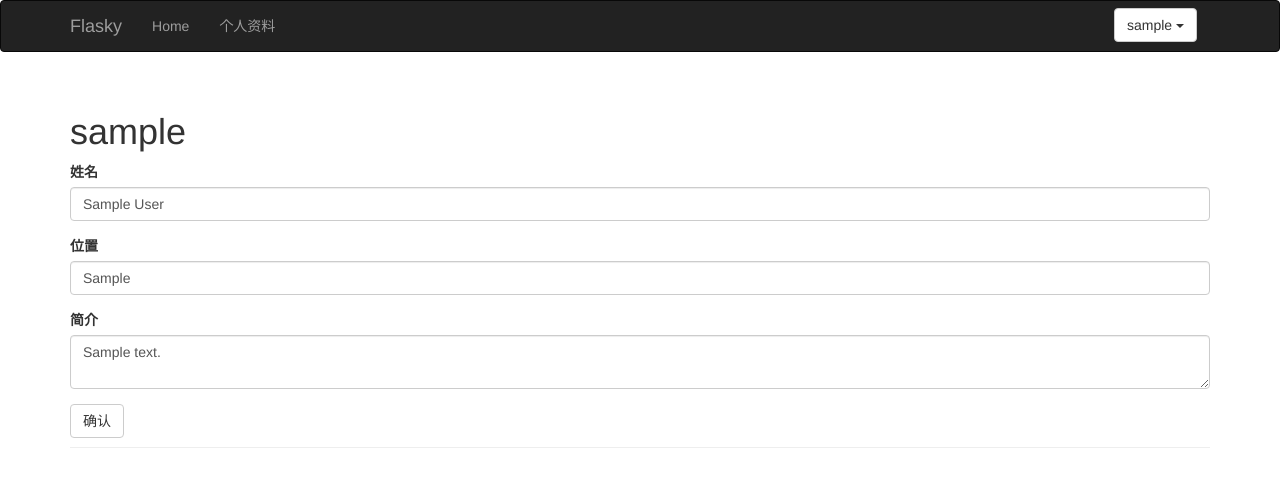
After one commit to wangyuhuiever/flask, a Flask app: page /edit_profile in a window 1280 px wide. The commit adds this page. Shown: the top 487 px of the page. Run offline with Flask 2, Linux system fonts and the light colour scheme; a user stored in the database is signed in; tables that the repository leaves empty hold one stand-in row (values such as "Sample post"); some libraries are stand-ins or nearby versions.

Commit message:
[ADD]add user profile

```diff
--- a/app/auth/views.py
+++ b/app/auth/views.py
@@ -62,9 +62,10 @@ def confirm(token):
 
 @auth.before_app_request
 def before_request():
-    if current_user.is_authenticated and not current_user.confirmed\
-            and request.endpoint[:5] != 'auth.' and request.endpoint != 'static':
-        return redirect(url_for('auth.unconfirmed'))
+    if current_user.is_authenticated:
+        current_user.ping()
+        if not current_user.confirmed and request.endpoint[:5] != 'auth.' and request.endpoint != 'static':
+            return redirect(url_for('auth.unconfirmed'))
 
 
 @auth.route('/unconfirmed')
--- a/app/main/forms.py
+++ b/app/main/forms.py
@@ -1,10 +1,17 @@
 # -*- coding: utf-8 -*-
 
 from flask_wtf import FlaskForm
-from wtforms import StringField, SubmitField
-from wtforms.validators import DataRequired
+from wtforms import StringField, SubmitField, TextAreaField
+from wtforms.validators import DataRequired, Length
 
 
 class NameForm(FlaskForm):
     name = StringField('姓名', validators=[DataRequired()])
     submit = SubmitField('确认')
+
+
+class EditProfileForm(FlaskForm):
+    name = StringField('姓名', validators=[Length(0, 64)])
+    location = StringField('位置', validators=[Length(0, 64)])
+    about_me = TextAreaField('简介')
+    submit = SubmitField('确认')
--- a/app/main/views.py
+++ b/app/main/views.py
@@ -1,11 +1,12 @@
 # -*- coding: utf-8 -*-
 
 from datetime import datetime
-from flask import render_template, redirect, url_for, session
-
+from flask import render_template, redirect, url_for, session, abort, flash
+from flask_login import current_user, login_required
 from . import main
-from .forms import NameForm
+from .forms import NameForm, EditProfileForm
 from ..models import User
+from .. import db
 
 
 @main.route('/', methods=['GET', 'POST'])
@@ -23,3 +24,29 @@ def index():
         return redirect(url_for('.index'))
     return render_template('index.html', form=form, name=session.get('name'), known=session.get('known', False),
                            current_time=datetime.utcnow())
+
+
+@main.route('/user/<username>')
+@login_required
+def user(username):
+    user = User.query.filter_by(username=username).first()
+    if user is None:
+        abort(404)
+    return render_template('user.html', user=user)
+
+
+@main.route('/edit_profile', methods=['GET', 'POST'])
+@login_required
+def edit_profile():
+    form = EditProfileForm()
+    if form.validate_on_submit():
+        current_user.name = form.name.data
+        current_user.location = form.location.data
+        current_user.about_me = form.about_me.data
+        db.session.add(current_user)
+        flash('个人资料已经更新！')
+        return redirect(url_for('.user', username=current_user.username))
+    form.name.data = current_user.name
+    form.location.data = current_user.location
+    form.about_me.data = current_user.about_me
+    return render_template('edit_profile.html', user=current_user, form=form)
--- a/app/models.py
+++ b/app/models.py
@@ -6,6 +6,7 @@ from flask_login import UserMixin, AnonymousUserMixin
 from . import login_manager
 from itsdangerous import TimedJSONWebSignatureSerializer as Serializer
 from flask import current_app
+from datetime import datetime
 
 
 @login_manager.user_loader
@@ -66,6 +67,12 @@ class User(db.Model, UserMixin):
     confirmed = db.Column(db.Boolean, default=False)
     role_id = db.Column(db.Integer, db.ForeignKey('roles.id'))
 
+    name = db.Column(db.String(64))
+    location = db.Column(db.String(64))
+    about_me = db.Column(db.Text())
+    member_since = db.Column(db.DateTime(), default=datetime.utcnow)
+    last_seen = db.Column(db.DateTime(), default=datetime.utcnow)
+
     def __init__(self, **kwargs):
         super(User, self).__init__(**kwargs)
         if self.role is None:
@@ -107,6 +114,10 @@ class User(db.Model, UserMixin):
     def is_administrator(self):
         return self.can(Permission.ADMINISTER)
 
+    def ping(self):
+        self.last_since = datetime.utcnow()
+        db.session.add(self)
+
     def __repr__(self):
         return '<User %r>' % self.username
 
--- a/app/templates/base.html
+++ b/app/templates/base.html
@@ -39,11 +39,25 @@
             <div class="navbar-collapse collapse">
                 <ul class="nav navbar-nav">
                     <li><a href="/">Home</a></li>
+                    <li><a href="{{ url_for('main.user', username=current_user.username) }}">个人资料</a></li>
                 </ul>
 
                 <ul class="nav navbar-nav navbar-right">
                     {% if current_user.is_authenticated %}
-                        <li><a href="{{ url_for('auth.logout') }}">退出登录</a></li>
+                        <div class="dropdown btn">
+                            <button class="btn btn-default dropdown-toggle" type="button" id="dropdownMenu"
+                                    data-toggle="dropdown" aria-haspopup="true" aria-expanded="true">
+                                {{ current_user.username }}
+                                <span class="caret"></span>
+                            </button>
+                            <ul class="dropdown-menu" aria-labelledby="dropdownMenu">
+                                <li><a href="{{ url_for('main.edit_profile') }}">编辑个人资料</a></li>
+                                <li><a href="{{ url_for('auth.change_password') }}">更改密码</a></li>
+                                <li role="separator" class="divider"></li>
+                                <li><a href="{{ url_for('auth.logout') }}">退出登录</a></li>
+                            </ul>
+                        </div>
+
                     {% else %}
                         <li><a href="{{ url_for('auth.login') }}">登录</a></li>
                     {% endif %}
--- /dev/null
+++ b/app/templates/edit_profile.html
@@ -0,0 +1,11 @@
+{% extends "base.html" %}
+{% import "bootstrap/wtf.html" as wtf %}
+
+{% block page_content %}
+    <div class="page-header">
+    <h1>{{ user.username }}</h1>
+    <div class="page-content">
+        {{ wtf.quick_form(form) }}
+    </div>
+    </div>
+{% endblock %}
```
Also changed, not shown: app/main/errors.py (+7 -2 lines), app/templates/error/403.html (added, +11 -0 lines), app/templates/user.html (+17 -1 lines), app/templates/error/404.html (renamed from app/templates/404.html), app/templates/error/500.html (renamed from app/templates/500.html).
